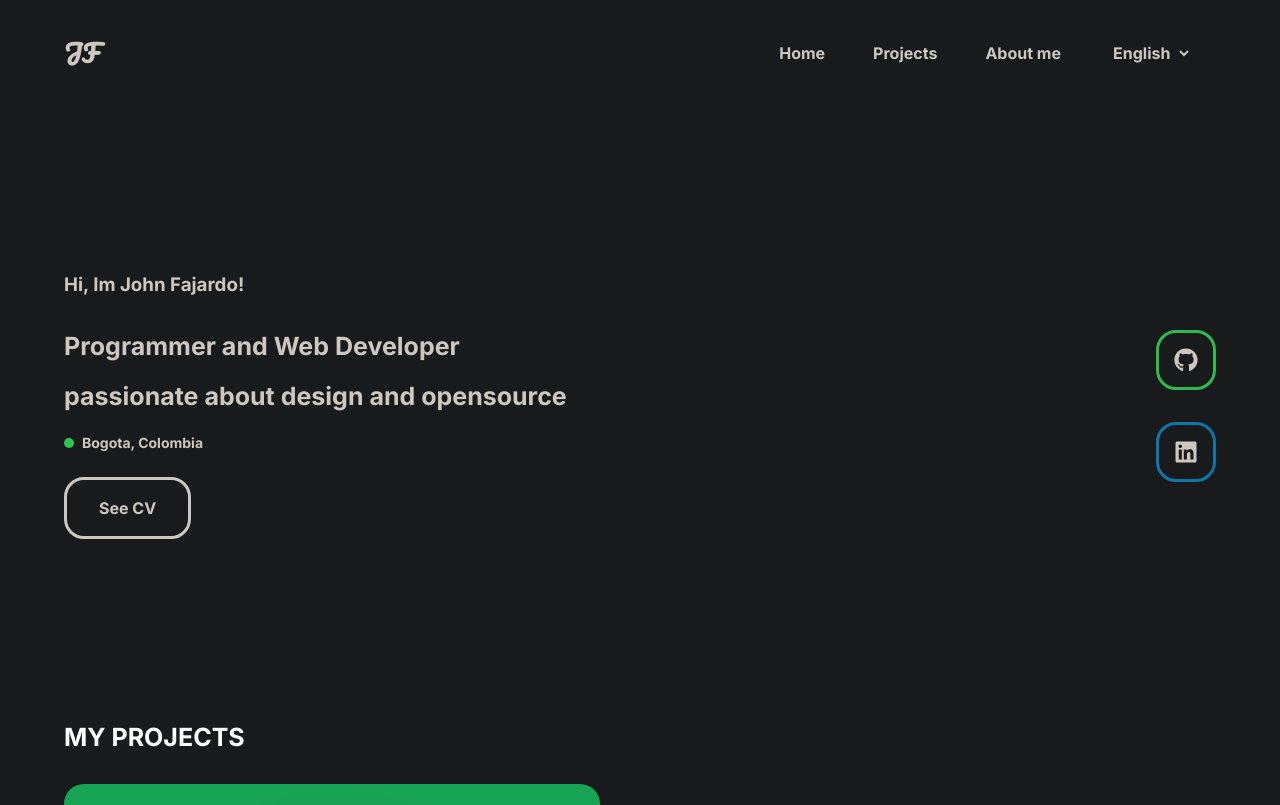
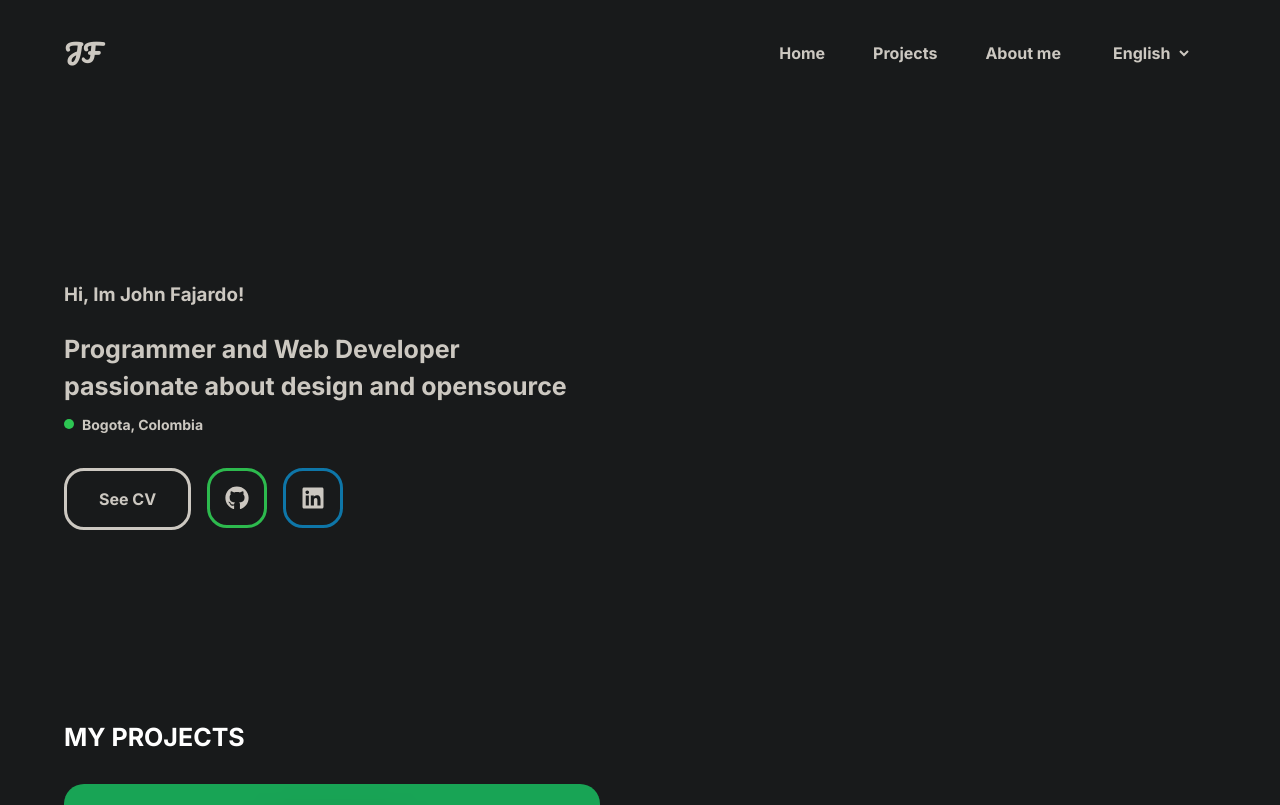
Before and after one commit to JohnFajardo-Dev/DevPortfolio, a React (Vite) app: page / in a window 1280 px wide. Shown: the top 805 px of the page. Built offline with nearby package versions, Linux system fonts and the light colour scheme.

Commit message:
update style home

```diff
--- a/src/pages/Home/Home.css
+++ b/src/pages/Home/Home.css
@@ -1,8 +1,8 @@
 .txthome{
-    padding: 1em 0 0.5em 0;
+    padding: 1em 0;
     font-size: 25px;
     color: var(--focus-txt-color);
-    line-height: 2;
+    line-height: 1.5;
     width: 50ch;
 }
 .start-home{
@@ -23,10 +23,9 @@
 }
 
 .social-bar{
-    padding: 1rem 0;
     display: flex;
-    flex-direction: column;
-    gap: 2rem;
+    flex-direction: row;
+    gap: 1rem;
 }
 
 .social-icons{
@@ -61,10 +60,5 @@
         flex-direction: column;
         height: auto;
     }
-    .social-bar{
-        display: grid;
-        grid-template-columns: 1fr 1fr;
-        gap: 1rem;
-    }
 
 }
--- a/src/pages/Home/Home.jsx
+++ b/src/pages/Home/Home.jsx
@@ -18,11 +18,10 @@ function Home() {
           {t("aboutme_home")}
           <Location />
         </h2>
-        <Button title={t("resume_btn_home")} />
-      </article>
         <IconContext.Provider value={{ size: "1.5em" }}>
           <article className="social-section">
             <ul className="social-bar">
+              <Button title={t("resume_btn_home")} />
               <a
                 href="https://github.com/JohnFajardo-dev"
                 target="_blank"
@@ -47,6 +46,7 @@ function Home() {
             </ul>
           </article>
         </IconContext.Provider>
+      </article>
     </section>
   );
 }
```
Lines whose indentation alone changed are shown as unchanged.
